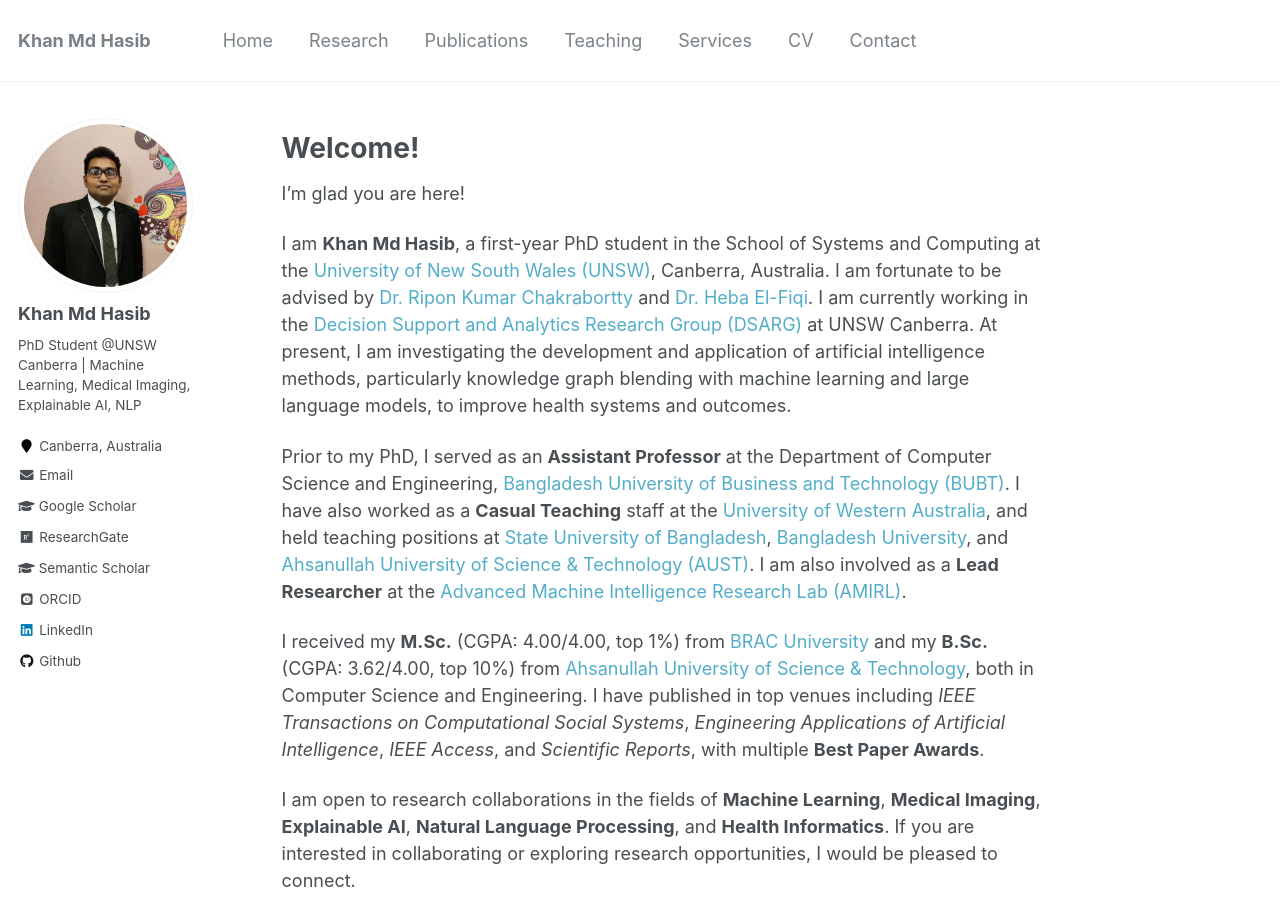
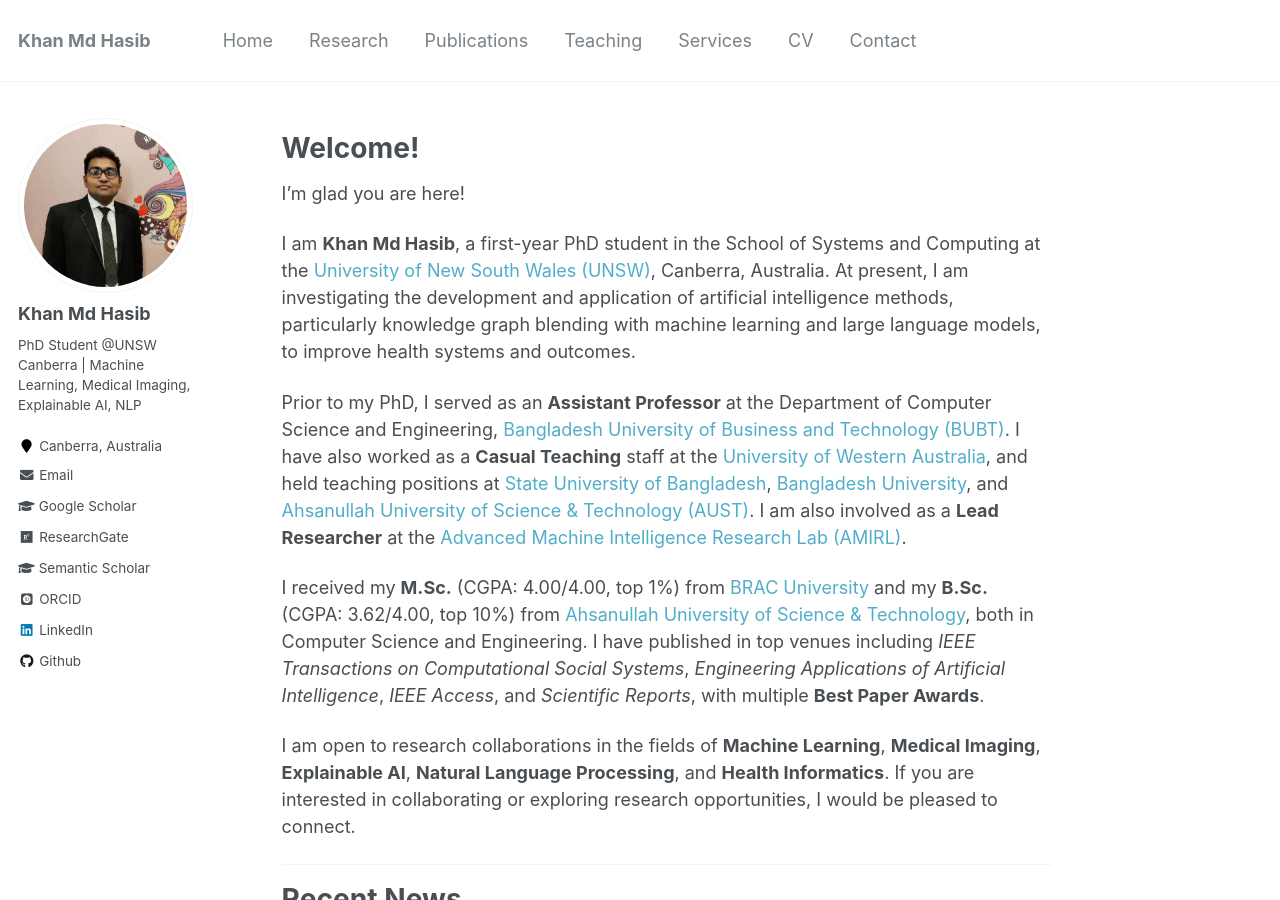
Before and after one commit to hasibaust13/hasibaust13.github.io, a Jekyll site: the page built from _pages/about.md, in a window 1280 px wide and 900 px high. Built offline with Jekyll 4.4.1, drawn with Linux system fonts in a browser that asks for light colours; some web fonts are replaced.

Commit message:
Remove supervisor and DSARG lines from home page

```diff
--- a/_pages/about.md
+++ b/_pages/about.md
@@ -12,7 +12,7 @@ redirect_from:
 
 I'm glad you are here!
 
-I am **Khan Md Hasib**, a first-year PhD student in the School of Systems and Computing at the [University of New South Wales (UNSW)](https://www.unsw.edu.au/canberra){:target="_blank"}, Canberra, Australia. I am fortunate to be advised by [Dr. Ripon Kumar Chakrabortty](https://www.unsw.edu.au/staff/ripon-chakrabortty){:target="_blank"} and [Dr. Heba El-Fiqi](https://www.unsw.edu.au/staff/heba-el-fiqi){:target="_blank"}. I am currently working in the [Decision Support and Analytics Research Group (DSARG)](https://www.unsw.edu.au/canberra/our-research/research-centres-institutes/dsar-group){:target="_blank"} at UNSW Canberra. At present, I am investigating the development and application of artificial intelligence methods, particularly knowledge graph blending with machine learning and large language models, to improve health systems and outcomes.
+I am **Khan Md Hasib**, a first-year PhD student in the School of Systems and Computing at the [University of New South Wales (UNSW)](https://www.unsw.edu.au/canberra){:target="_blank"}, Canberra, Australia. At present, I am investigating the development and application of artificial intelligence methods, particularly knowledge graph blending with machine learning and large language models, to improve health systems and outcomes.
 
 Prior to my PhD, I served as an **Assistant Professor** at the Department of Computer Science and Engineering, [Bangladesh University of Business and Technology (BUBT)](https://www.bubt.edu.bd){:target="_blank"}. I have also worked as a **Casual Teaching** staff at the [University of Western Australia](https://www.uwa.edu.au/){:target="_blank"}, and held teaching positions at [State University of Bangladesh](https://www.sub.edu.bd/){:target="_blank"}, [Bangladesh University](https://bu.edu.bd/){:target="_blank"}, and [Ahsanullah University of Science & Technology (AUST)](https://www.aust.edu/){:target="_blank"}. I am also involved as a **Lead Researcher** at the [Advanced Machine Intelligence Research Lab (AMIRL)](https://amirl.org/){:target="_blank"}.
 
```
